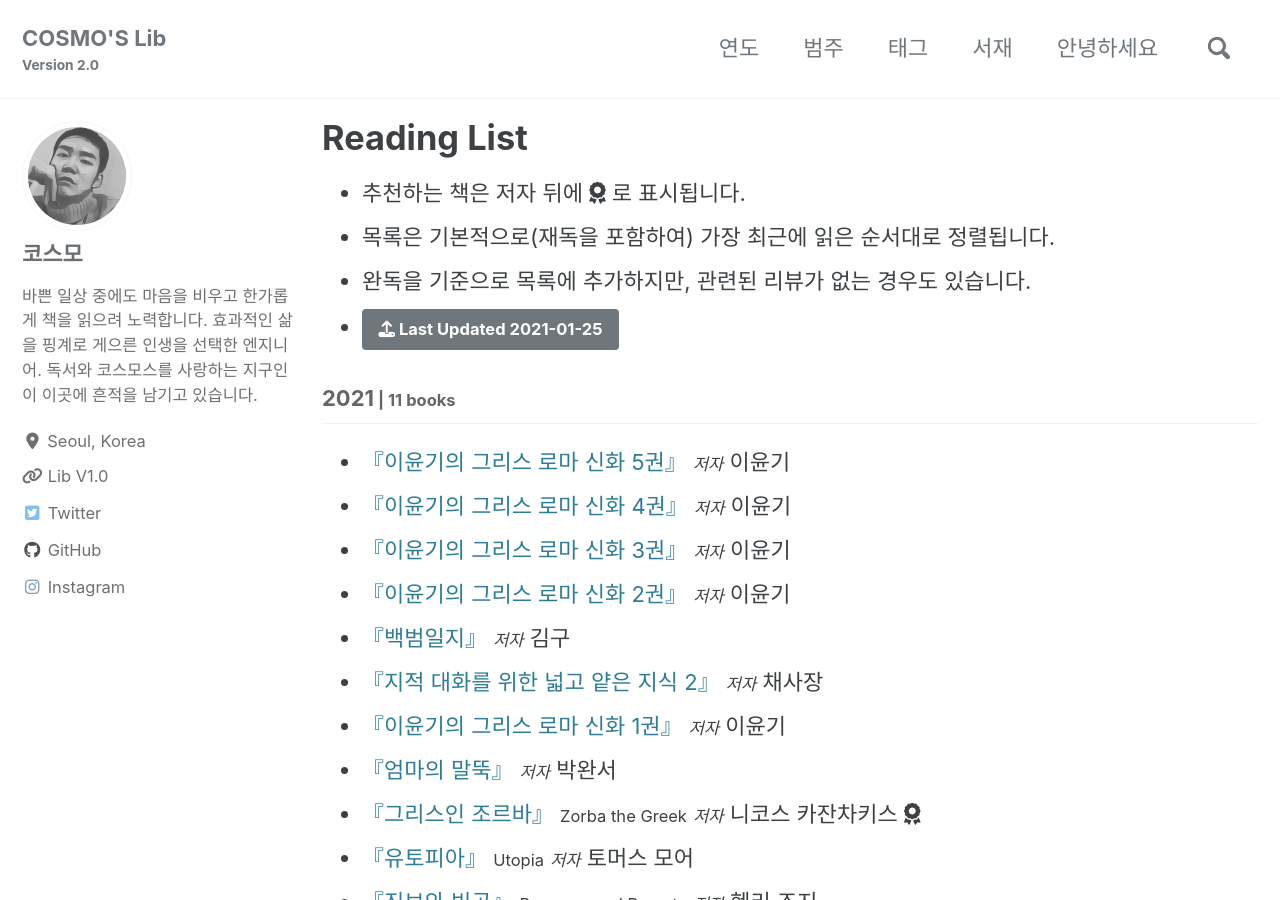
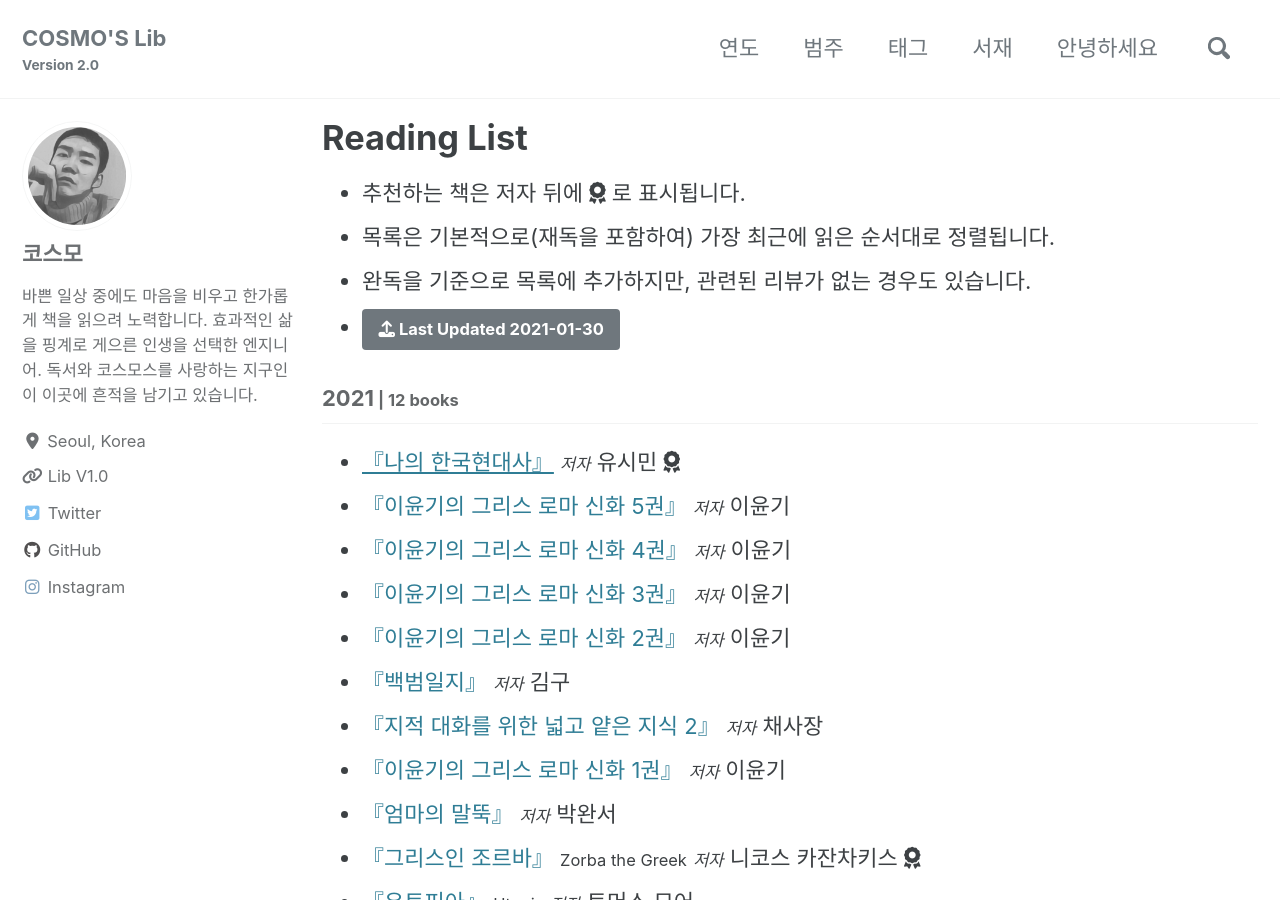
Before and after one commit to deftone2000/cosmo-s-archive, a Jekyll site: the page built from _pages/reading-list.html, in a window 1280 px wide and 900 px high. Built offline with Jekyll 4.4.1, drawn with Linux system fonts in a browser that asks for light colours; cached includes are drawn as plain includes; nearby versions of some CDN libraries; comment, search, counter and statistics services are not loaded; a style sheet for code colours, icons or effects is not loaded.

Commit message:
no message

```diff
--- a/_data/reading.yml
+++ b/_data/reading.yml
@@ -1,7 +1,18 @@
-lastupdate: 2021-01-25
+lastupdate: 2021-01-30
 list:
   - year: "2021"
     books:
+
+      - title: 나의 한국현대사
+        post_title: 한국, 애증의 발자취
+        ori_title:
+        cover: https://img.ridicdn.net/cover/1568000008/xxlarge
+        author: 유시민
+        trans:
+        pub: 돌베개
+        pub_info: 2014.07.07. 종이책 출간
+        post_link: /책리뷰/mykorhistory/
+        star: true
 
       - title: "이윤기의 그리스 로마 신화 5권"
         ori_title:
```
